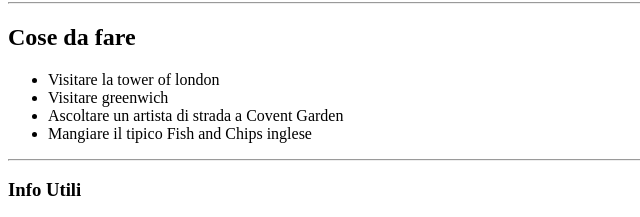
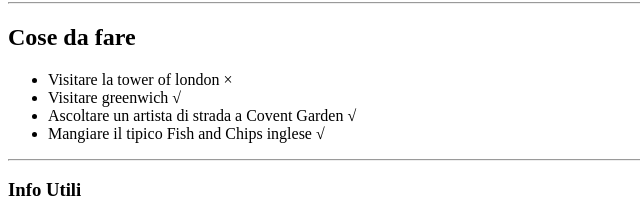
Before and after one commit to noemimassucco/html-london-trip, a plain HTML site: page INDEX.HTML in a window 1280 px wide. Shown: the part 838-1055 px from the top of the page, 0-640 px from the left. Drawn offline with Linux system fonts and the light colour scheme.

Commit message:
Aggiunti caratteri speciali

```diff
--- a/INDEX.HTML
+++ b/INDEX.HTML
@@ -45,10 +45,10 @@
 <hr>
 <h2> Cose da fare </h2>
 <ul>
-    <li> Visitare la tower of london </li>
-    <li> Visitare greenwich </li>
-    <li> Ascoltare un artista di strada a Covent Garden </li>
-    <li> Mangiare il tipico Fish and Chips inglese</li>
+    <li> Visitare la tower of london &times; </li>
+    <li> Visitare greenwich &radic; </li>
+    <li> Ascoltare un artista di strada a Covent Garden &radic; </li>
+    <li> Mangiare il tipico Fish and Chips inglese &radic; </li>
 </ul>
 <hr>
 <h3> Info Utili</h3>
```
